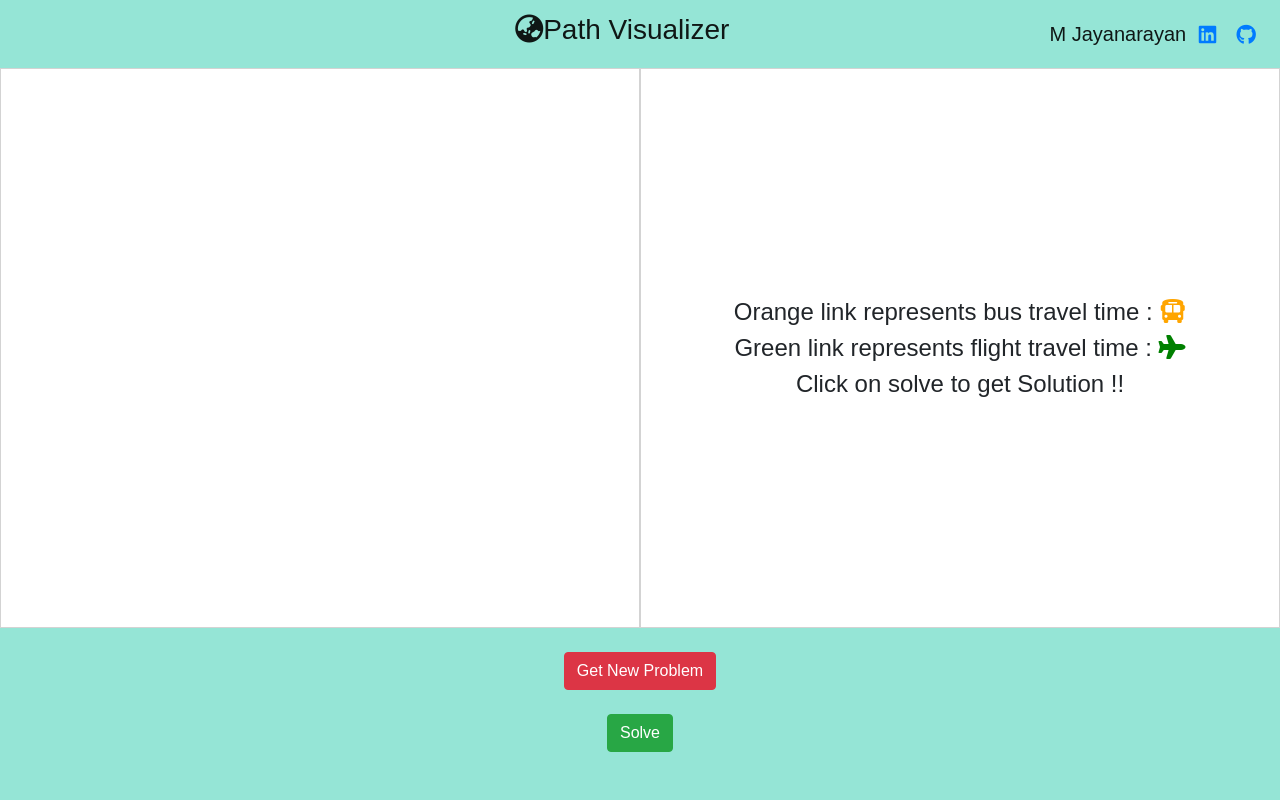
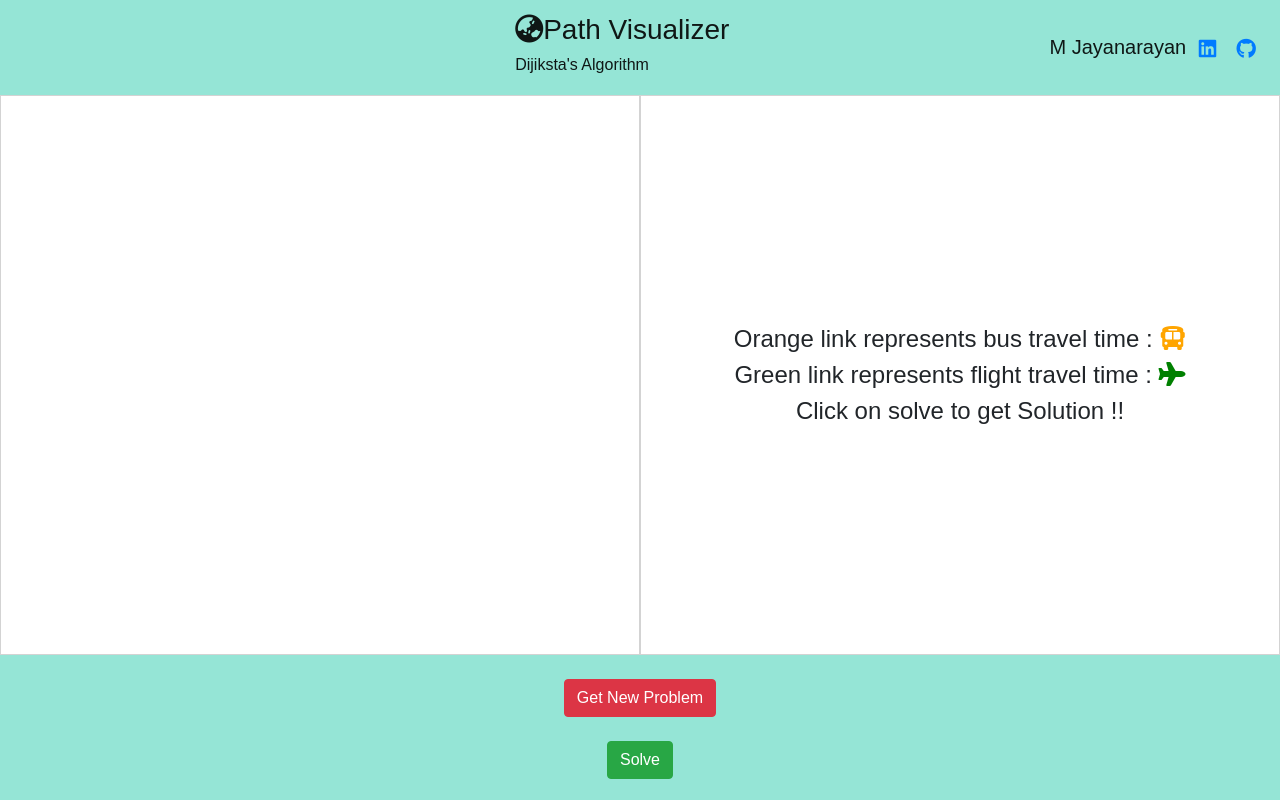
Before and after one commit to jay05narayan/Path-Visualizer, a plain HTML site: page index.html in a window 1280 px wide. Drawn offline with nearby package versions, Linux system fonts and the light colour scheme.

Commit message:
Update index.html

```diff
--- a/index.html
+++ b/index.html
@@ -27,6 +27,7 @@
     <nav class="navbar navbar-light bg-light">
       <a id="topText" class="navbar-brand" href="#">
         <h3><i class="fas fa-globe-asia"></i>Path Visualizer</h3>
+        <h6>Dijiksta's Algorithm</h6>
       </a>
       <a class="navbar-brand mx-auto" href="#">
         <div align="center">
```
